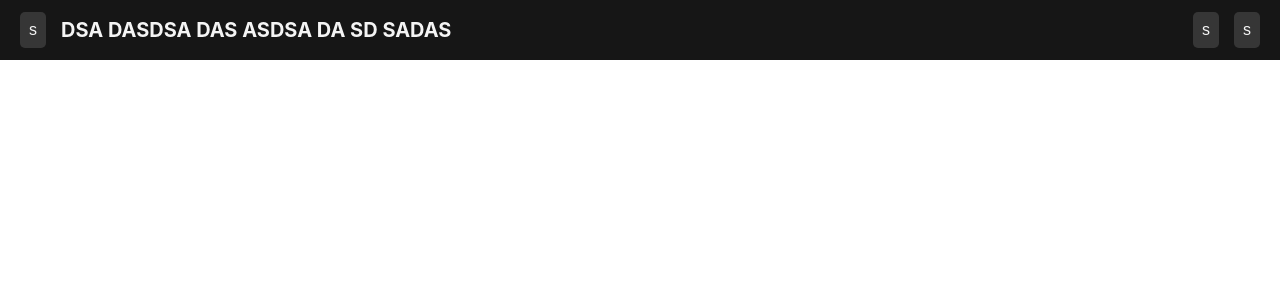
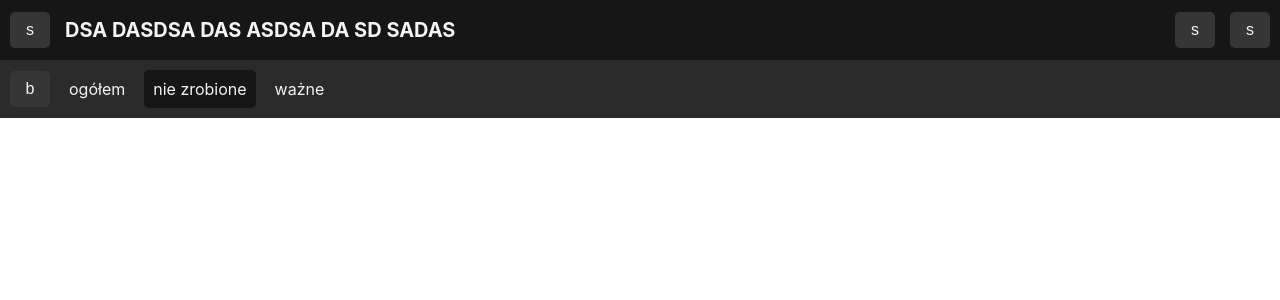
Before and after one commit to Krzaczor/notes, a React (Create React App) app: page / in a window 1280 px wide. Shown: the top 300 px of the page. Built offline with nearby package versions, Linux system fonts and the light colour scheme.

Commit message:
create nav for notes layout

```diff
--- a/src/App.tsx
+++ b/src/App.tsx
@@ -1,4 +1,5 @@
 import Navigation from './components/navigation/Navigation';
+import NotesLayout from './components/notesLayout/NotesLayout';
 import GlobalStyles from './globalStyles';
 
 function App() {
@@ -6,6 +7,7 @@ function App() {
       <>
         <GlobalStyles />
         <Navigation />
+        <NotesLayout />
       </>
   );
 }
--- /dev/null
+++ b/src/components/notesLayout/NotesLayout.styles.ts
@@ -0,0 +1,5 @@
+import styled from 'styled-components';
+
+export const NotesLayout = styled.main`
+
+`;
--- /dev/null
+++ b/src/components/notesLayout/NotesLayout.tsx
@@ -0,0 +1,12 @@
+import NavNotes from './navNotes/NavNotes';
+import * as S from './NotesLayout.styles';
+
+const NotesLayout = () => {
+    return (
+        <S.NotesLayout>
+            <NavNotes />
+        </S.NotesLayout>
+    );
+}
+
+export default NotesLayout;
--- /dev/null
+++ b/src/components/notesLayout/navNotes/NavNotes.styles.ts
@@ -0,0 +1,10 @@
+import styled from 'styled-components';
+
+export const NavNotes = styled.nav`
+    background-color: var(--color-background-middle);
+    padding: 10px var(--padding-container);
+
+    & > *:not(:last-child) {
+        margin-right: 10px;
+    }
+`;
--- /dev/null
+++ b/src/components/notesLayout/navNotes/NavNotes.tsx
@@ -0,0 +1,15 @@
+import Button from '../../shared/button/Button';
+import * as S from './NavNotes.styles';
+
+const NavNotes = () => {
+    return (
+        <S.NavNotes>
+            <Button variant='second'>b</Button>
+            <Button as='a' href='#'>ogółem</Button>
+            <Button as='a' href='#' variant='dark'>nie zrobione</Button>
+            <Button as='a' href='#'>ważne</Button>
+        </S.NavNotes>
+    );
+}
+
+export default NavNotes;
--- a/src/components/shared/button/Button.styles.ts
+++ b/src/components/shared/button/Button.styles.ts
@@ -12,6 +12,10 @@ const variants = {
     `,
     'outline-danger': css`
         border-color: var(--color-danger);
+        color: var(--color-text);
+    `,
+    'dark': css`
+        background-color: var(--color-background-darkest);
         color: var(--color-text);
     `,
 }
@@ -39,7 +43,10 @@ export const Button = styled.button<Props>`
     cursor: pointer;
     display: inline-block;
     font-size: 1rem;
+    min-width: 40px;
     padding: 0.5rem;
+    text-decoration: none;
+    text-align: center;
     vertical-align: middle;
 
     & svg {
--- a/src/components/shared/button/Button.types.ts
+++ b/src/components/shared/button/Button.types.ts
@@ -1,8 +1,10 @@
 import { ReactNode } from 'react';
 
 export interface Props {
-    variant?: 'primary' | 'second' | 'outline-danger';
+    children: ReactNode;
+    variant?: 'primary' | 'second' | 'outline-danger' | 'dark';
     size?: 'normal' | 'lg';
     fluid?: boolean;
-    children: ReactNode
+    as?: 'a';
+    href?: string;
 }
--- a/src/globalStyles.ts
+++ b/src/globalStyles.ts
@@ -34,7 +34,7 @@ const GlobalStyles = createGlobalStyle`
 
         --radius: 5px;
         --radius-round: 100px;
-        --padding-container: 20px;
+        --padding-container: 10px;
     }
 
     body {
```
